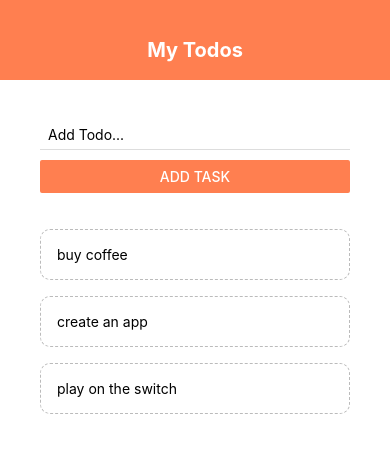
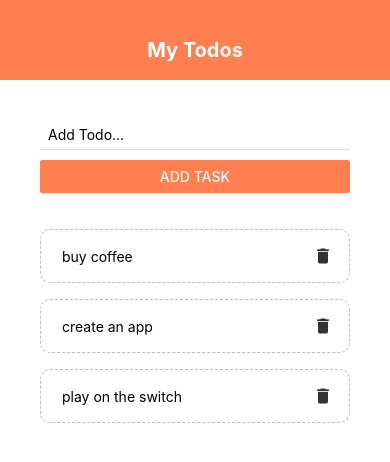
Before and after one commit to Swapnil-Sagar/Native, a React Native app: screen / in a window 390 px wide. Shown: the top 462 px of the page. Built offline with nearby package versions, Linux system fonts and the light colour scheme.

Commit message:
Completed Todo with icons and added Dummy component for flex play

```diff
--- a/App.js
+++ b/App.js
@@ -13,6 +13,7 @@
 import Header from "./components/header";
 import TodoItem from "./components/todoItem";
 import AddTodo from "./components/addTodo";
+import SandBox from "./components/sandbox";
 
 export default function App() {
   const [todos, setTodos] = useState([
@@ -40,6 +41,7 @@
   };
 
   return (
+    //<SandBox />
     <TouchableWithoutFeedback
       onPress={() => {
         Keyboard.dismiss();
@@ -70,8 +72,11 @@
   },
   content: {
     padding: 40,
+    backgroundColor: "#ffff",
+    flex: 1,
   },
   list: {
     marginTop: 20,
+    flex: 1,
   },
 });
--- /dev/null
+++ b/components/sandbox.js
@@ -0,0 +1,47 @@
+import React, { useState } from "react";
+import { StyleSheet, Text, View } from "react-native";
+
+export default function Sandbox() {
+  return (
+    <View style={styles.container}>
+      <Text style={styles.boxOne}>one</Text>
+      <Text style={styles.boxTwo}>two</Text>
+      <Text style={styles.boxThree}>three</Text>
+      <Text style={styles.boxFour}>four</Text>
+    </View>
+  );
+}
+
+const styles = StyleSheet.create({
+  container: {
+    paddingTop: 40,
+    // flex: 1,
+    backgroundColor: "#ddd",
+    flexDirection: "row",
+    justifyContent: "space-around",
+    alignItems: "center",
+    //height: "100%",
+  },
+  boxOne: {
+    //flex: 1,
+    backgroundColor: "violet",
+    padding: 10,
+  },
+  boxTwo: {
+    // flex: 2,
+    backgroundColor: "gold",
+    padding: 20,
+    //alignSelf: "flex-end",
+  },
+  boxThree: {
+    //flex: 1,
+    backgroundColor: "coral",
+    padding: 30,
+  },
+  boxFour: {
+    //flex: 3,
+    backgroundColor: "skyblue",
+    padding: 40,
+    //alignSelf: "flex-start",
+  },
+});
--- a/components/todoItem.js
+++ b/components/todoItem.js
@@ -1,10 +1,14 @@
 import React from "react";
-import { StyleSheet, Text, TouchableOpacity } from "react-native";
+import { MaterialIcons } from "@expo/vector-icons";
+import { StyleSheet, Text, TouchableOpacity, View } from "react-native";
 
 export default function TodoItem({ item, pressHandler }) {
   return (
     <TouchableOpacity onPress={() => pressHandler(item.key)}>
-      <Text style={styles.item}>{item.text}</Text>
+      <View style={styles.item}>
+        <Text style={styles.itemText}>{item.text}</Text>
+        <MaterialIcons name="delete" size={20} color="#333" />
+      </View>
     </TouchableOpacity>
   );
 }
@@ -17,5 +21,11 @@
     borderWidth: 1,
     borderStyle: "dashed",
     borderRadius: 10,
+    flexDirection: "row",
+    alignItems: "center",
+    justifyContent: "space-between",
+  },
+  itemText: {
+    marginLeft: 5,
   },
 });
```
